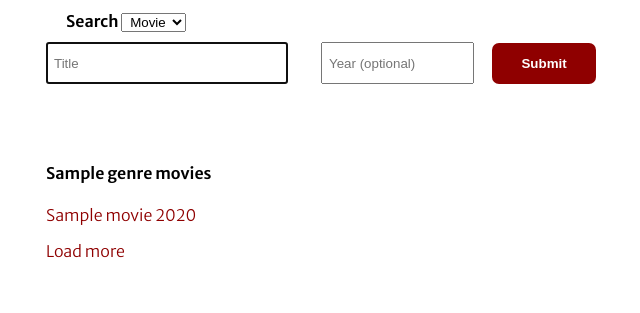
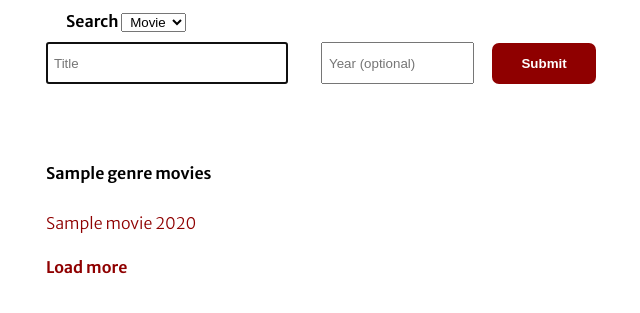
Before and after one commit to lugrao/movie_ratings, a Flask app: template templates/genre.html in a window 1280 px wide. Shown: the part 218-531 px from the top of the page, without its empty margins (319-959 px from the left). Run offline with Flask 2, Linux system fonts and the light colour scheme; the template is opened without the code that fills it: most values are stand-ins (such as "Sample title", 1, 10 or a date in 2020).

Commit message:
add space between element of movie list

```diff
--- a/static/genre.js
+++ b/static/genre.js
@@ -1,5 +1,5 @@
 let $loadMore = document.getElementById("load-more")
-let $movieList = document.getElementById("movie-list")
+let $movieList = document.getElementById("genre-movie-list")
 let page = 2
 let genre_id = $loadMore.dataset.id
 $loadMore.addEventListener("click", loadMoreResults)
--- a/static/styles.css
+++ b/static/styles.css
@@ -231,6 +231,17 @@ hr {
 #search-movie {
   grid-template-columns: 1.3fr 0.8fr 0.5fr;
 }
+#genre-movie-list li {
+  padding: 8px 0;
+}
+
+#genre-movie-list li a {
+  padding: 8px 0;
+}
+
+#load-more {
+  font-weight: 600;
+}
 
 @media (max-width: 450px) {
   .movie-info img {
--- a/templates/genre.html
+++ b/templates/genre.html
@@ -7,7 +7,7 @@ Movie Ratings | movies['genre']['name']
 {% block main %}
 <div class="container">
     <h4>{{ movies['genre']['name'] }} movies</h4>
-    <ul id="movie-list">
+    <ul id="genre-movie-list">
         {% for movie in movies['movies']%}
         <li><a href="/movie/{{ movie['id'] }}">{{ movie['title'] }} {{ movie['year'] }}</a></li>
         {% endfor %}
```
